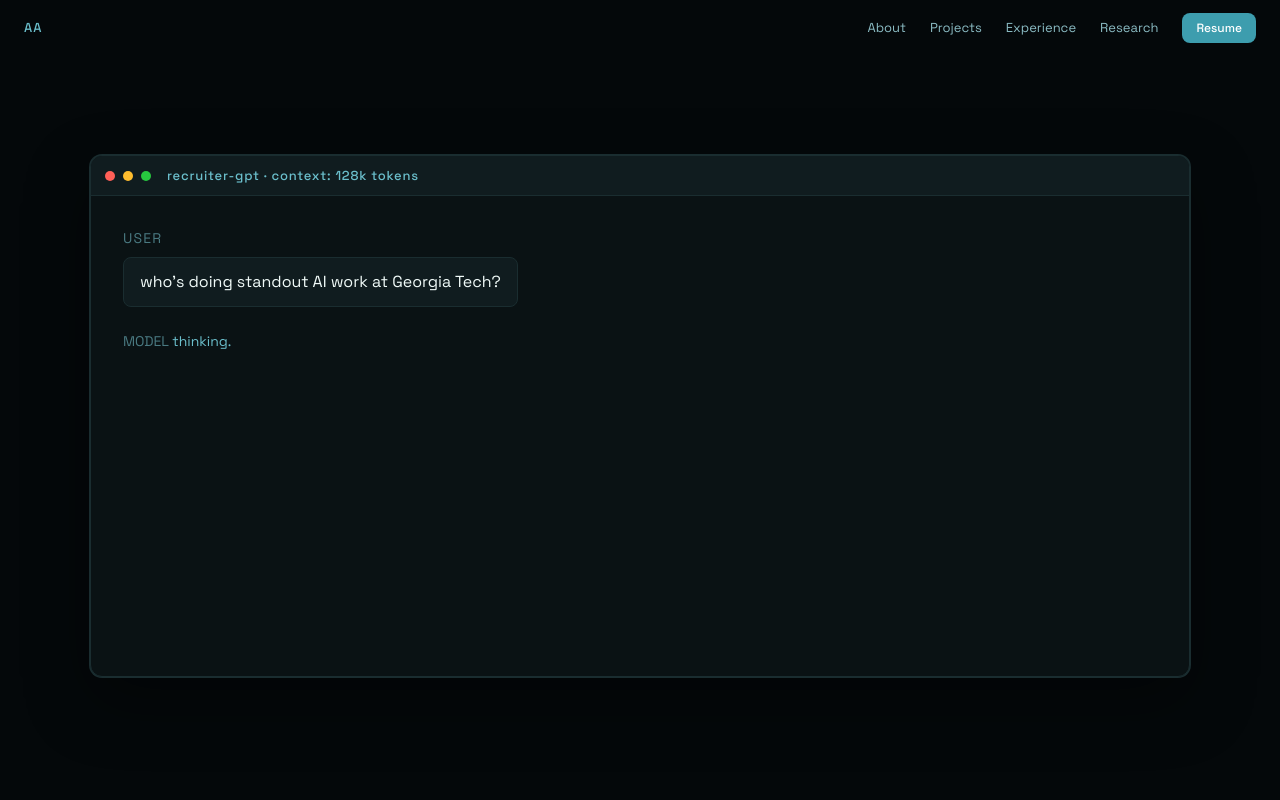
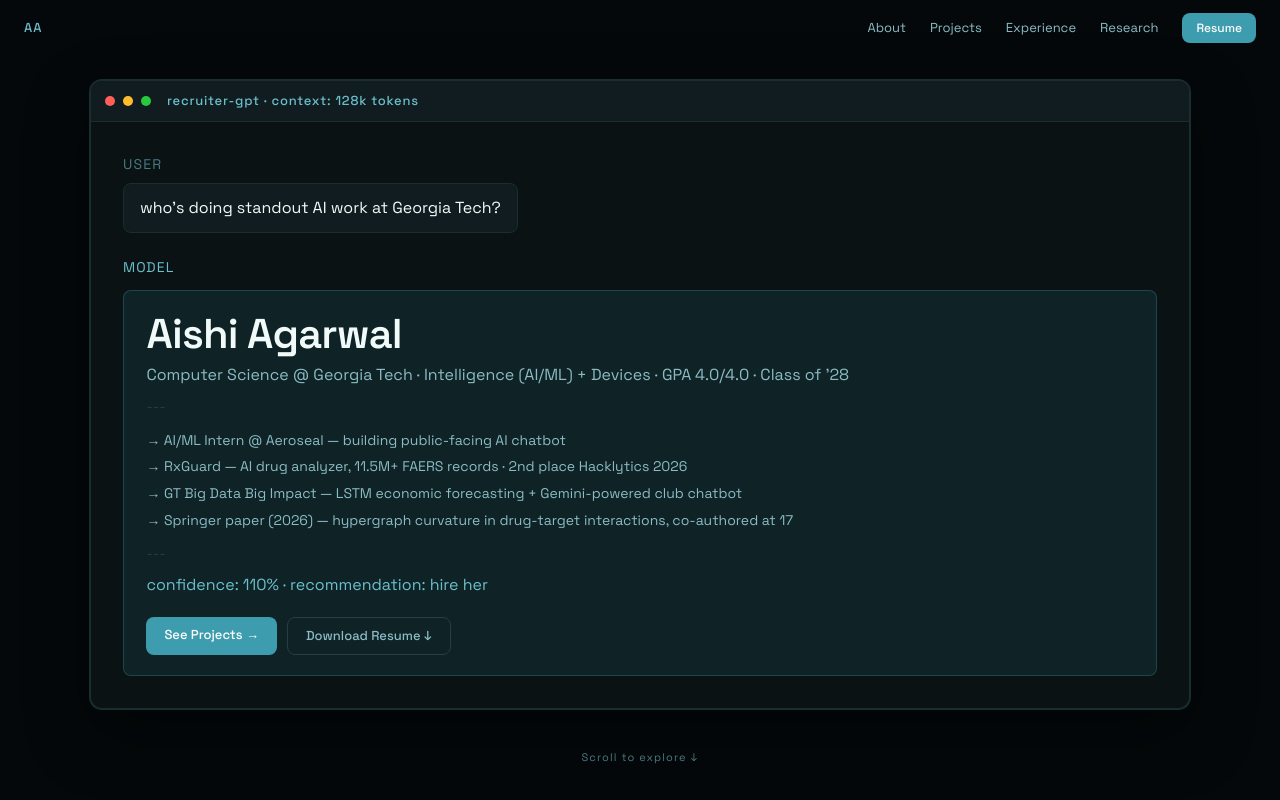
Before and after one commit to Aishi25/PersonalPortfolio, a Next.js app: page / in a window 1280 px wide. Shown: the top 800 px of the page. Built offline with nearby package versions, Linux system fonts and the light colour scheme.

Commit message:
Reduce thinking duration by 1.5s

```diff
--- a/components/Hero.tsx
+++ b/components/Hero.tsx
@@ -67,7 +67,7 @@ export function Hero() {
     const t = setInterval(() => {
       count++;
       setThinkingDots(".".repeat((count % 3) + 1));
-      if (count >= 12) {
+      if (count >= 7) {
         clearInterval(t);
         setPhase("streaming");
       }
```
